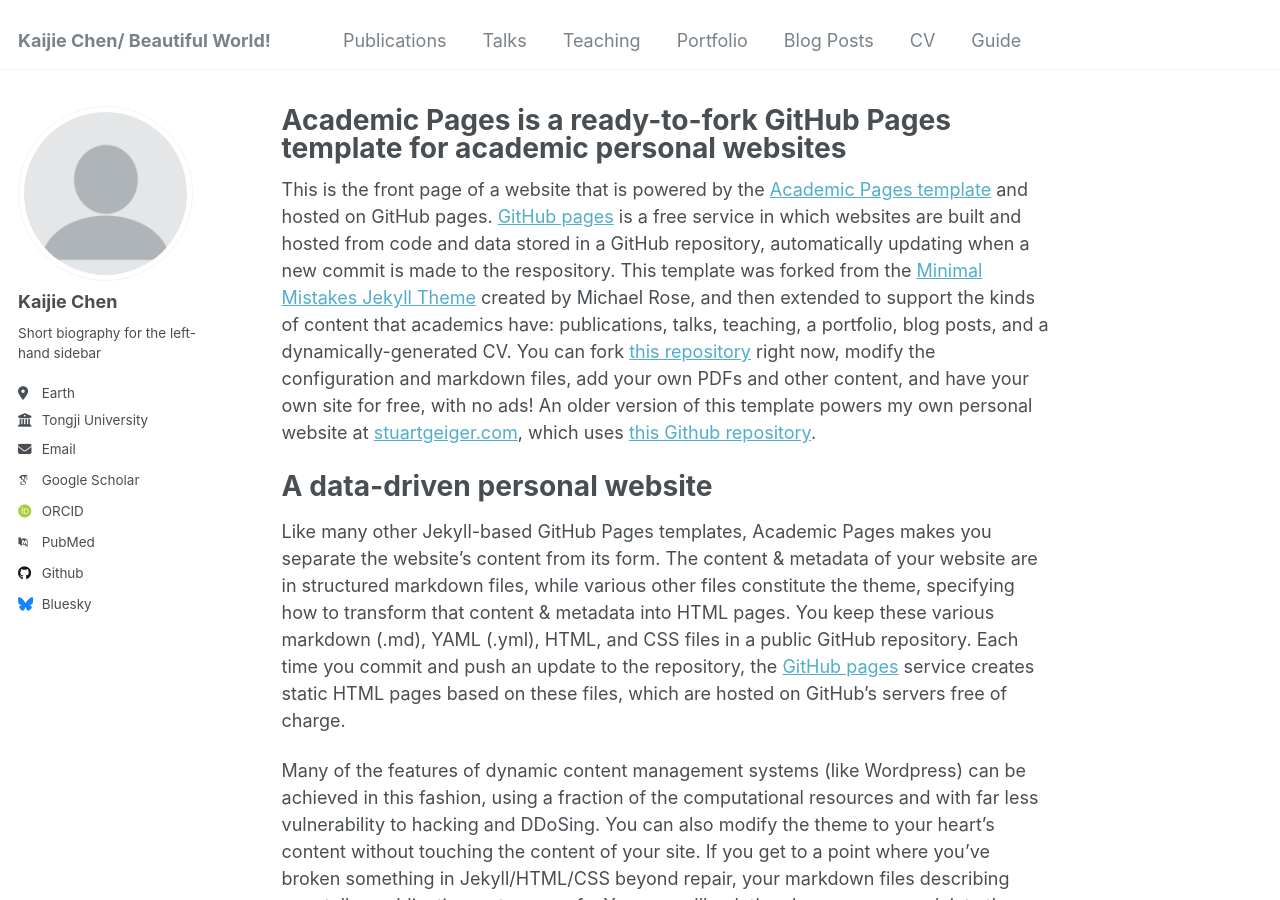
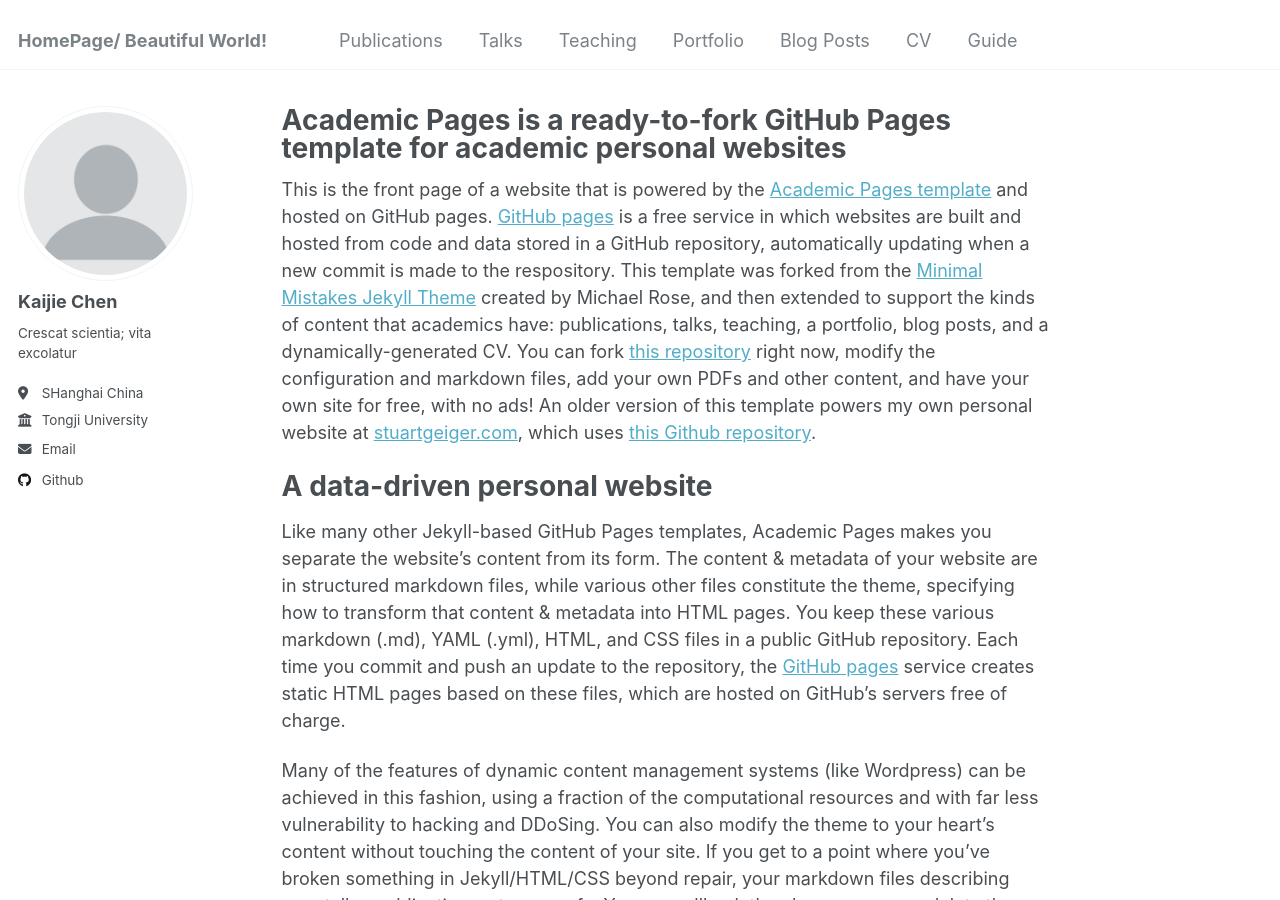
Before and after one commit to jkkjjj/jkkjjj.github.io, a Jekyll site: the page built from _pages/about.md, in a window 1280 px wide and 900 px high. Built offline with Jekyll 4.4.1, drawn with Linux system fonts in a browser that asks for light colours; some web fonts are replaced.

Commit message:
Add existing file

```diff
--- a/_config.yml
+++ b/_config.yml
@@ -8,13 +8,13 @@
 
 # Basic Site Settings
 locale                   : "en-US"
-title                    : "Kaijie Chen/ Beautiful World!"
+title                    : "HomePage/ Beautiful World!"
 title_separator          : "-"
 name                     : &name "Kaijie Chen"
 description              : &description " Crescat scientia; vita excolatur"
-url                      : https://academicpages.github.io # the base hostname & protocol for your site e.g. "https://mmistakes.github.io"
+url                      : https://jkkjjj.github.io # the base hostname & protocol for your site e.g. "https://mmistakes.github.io"
 baseurl                  : "" # the subpath of your site, e.g. "/blog"
-repository               : "academicpages/academicpages.github.io"
+repository               : "jkkjjj/jkkjjj.github.io"
 
 # Site Author - The following control what appear as part of the author content on the side bar.
 #               If a field is blank the icon and link will not appear, otherwise it will be shown.
@@ -24,31 +24,31 @@
   avatar           : "profile.png"
   name             : "Kaijie Chen"
   pronouns         : # example: "she/her"
-  bio              : "Short biography for the left-hand sidebar"
-  location         : "Earth"
+  bio              : "Crescat scientia; vita excolatur"
+  location         : "SHanghai China"
   employer         : "Tongji University"
   uri              : # URL
   email            : "jkkjjj715@gmail.org"
 
   # Academic websites
   arxiv            : # URL - Update with the correct link to your profile
-  googlescholar    : "https://scholar.google.com/citations?user=PS_CX0AAAAAJ"
+  googlescholar    : # "https://scholar.google.com/citations?user=PS_CX0AAAAAJ"
   impactstory      : # URL
-  orcid            : "http://orcid.org/yourorcidurl"
+  orcid            : # "http://orcid.org/yourorcidurl"
   semantic         : # URL
-  pubmed           : "https://www.ncbi.nlm.nih.gov/pubmed/?term=john+snow"
+  pubmed           : # "https://www.ncbi.nlm.nih.gov/pubmed/?term=john+snow"
   researchgate     : # URL
 
   # Repositories and software development
   bitbucket        : # Username - Update with your username on the site
   codepen          : # Username
   dribbble         : # Username
-  github           : "academicpages"
+  github           : "jkkjjj"
   kaggle           : # Username
   stackoverflow    : # User number or user number and name (i.e., use "1" or "1/jeff-atwood")
 
   # Social media
-  bluesky          : "bsky.app" # Replace this with you Bluesky username
+  bluesky          : # "bsky.app" # Replace this with you Bluesky username
   facebook         : # Username
   flickr           : # Username
   foursquare       : # Username
@@ -74,13 +74,13 @@
   zhihu            : # Username
 
 # Publication Category - The following the list of publication categories and their headings
-publication_category:
-  books:
-    title: 'Books'
-  manuscripts:
-    title: 'Journal Articles'
-  conferences:
-    title: 'Conference Papers'
+# publication_category:
+#   books:
+#     title: 'Books'
+#   manuscripts:
+#     title: 'Journal Articles'
+#   conferences:
+#     title: 'Conference Papers'
 
 # Site Settings
 teaser                   :  # filename of teaser fallback teaser image placed in /images/, .e.g. "500x300.png"
```
